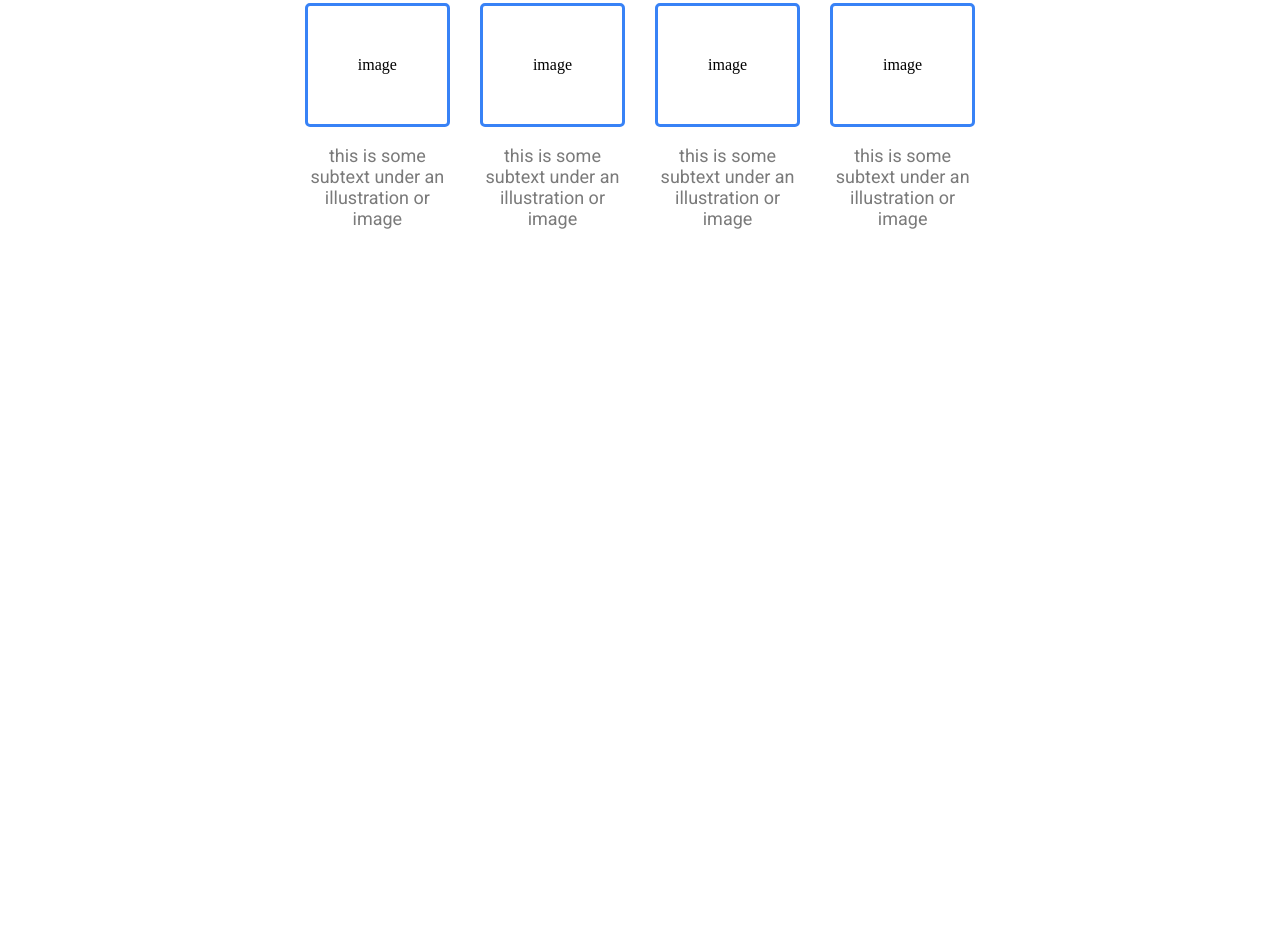
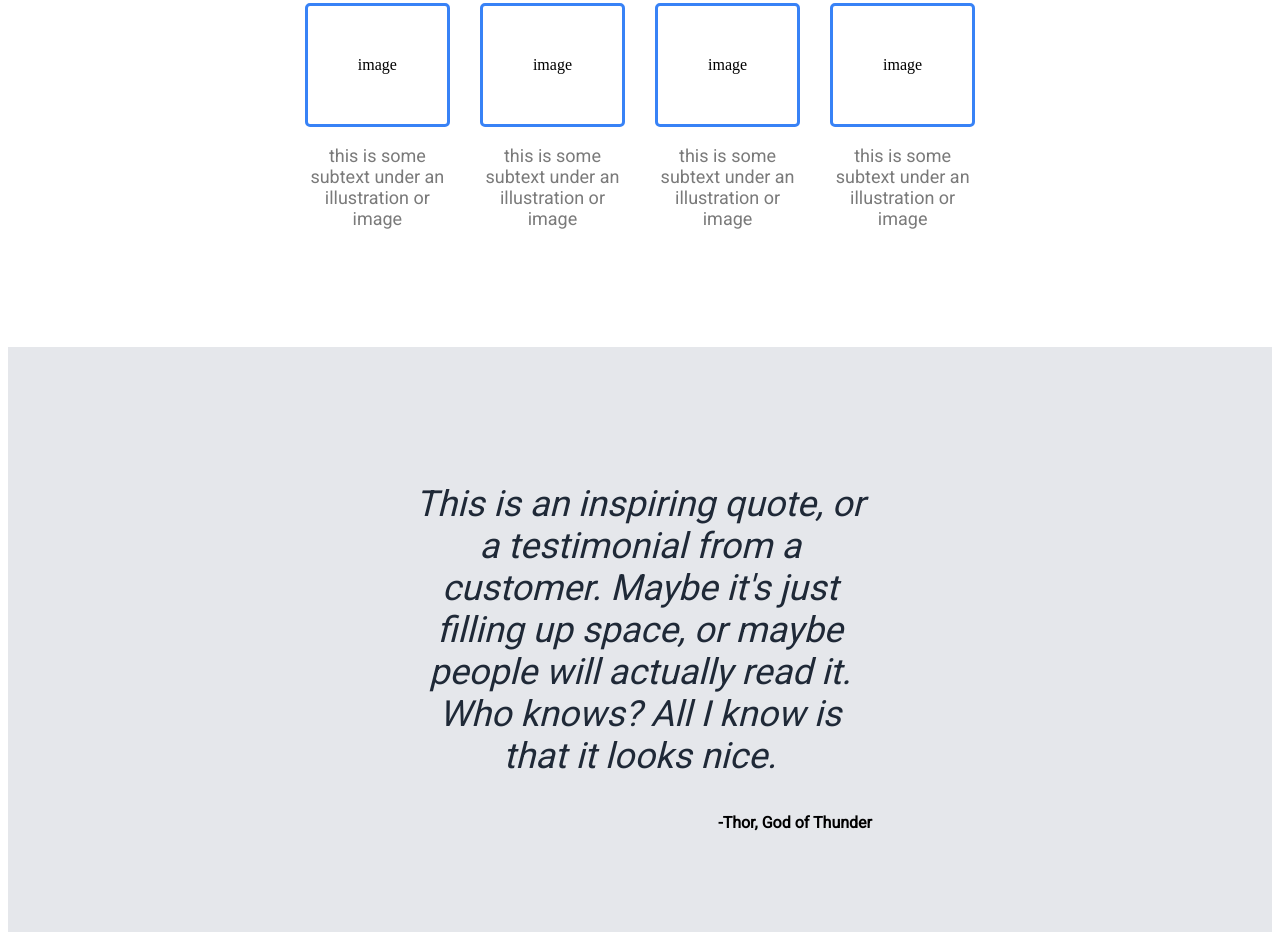
Before and after one commit to xBromsson/flexsite, a plain HTML site: page index.html in a window 1280 px wide. Shown: the part 1003-1943 px from the top of the page. Before the commit the page ends 1358 px from the top, so only its background shows below. Drawn offline with Linux system fonts and the light colour scheme.

Commit message:
added the quote section to the website and completed css styling on that section

```diff
--- a/index.html
+++ b/index.html
@@ -34,6 +34,12 @@
             <div class="item"><div class="service-image">image</div><p class="sub">this is some subtext under an illustration or image</p></div>
         </div>
     </div>
+    <div class="quote-section">
+        <div>
+            <p class="quote">This is an inspiring quote, or a testimonial from a customer. Maybe it's just filling up space, or maybe people will actually read it. Who knows? All I know is that it looks nice.</p>
+            <div class="author">-Thor, God of Thunder</div>
+        </div>
+    </div>
 
 </body>
 </html>
--- a/styles.css
+++ b/styles.css
@@ -85,6 +85,21 @@ body{
     border-radius: 5px;
 }
 
+.quote-section{
+    text-align: center;
+    padding-top: 100px;
+    padding-bottom: 100px;
+    padding-left: 400px;
+    padding-right: 400px;
+    background-color: #E5E7EB;
+}
+
+div.author{
+    text-align: right;
+    font-weight: bold;
+    font-family: Roboto;
+}
+
 h1{
     font-size: 48px;
     font-weight: extra-bold;
@@ -113,6 +128,14 @@ p.sub{
     color: #7a7a7a;
 }
 
+p.quote{
+    font-size: 36px;
+    font-family: Roboto;
+    font-style: italic;
+    font-weight:lighter;
+    color: #1F2937;
+}
+
 button{
     border: none;
     padding: 10px 25px 10px 25px;
```
